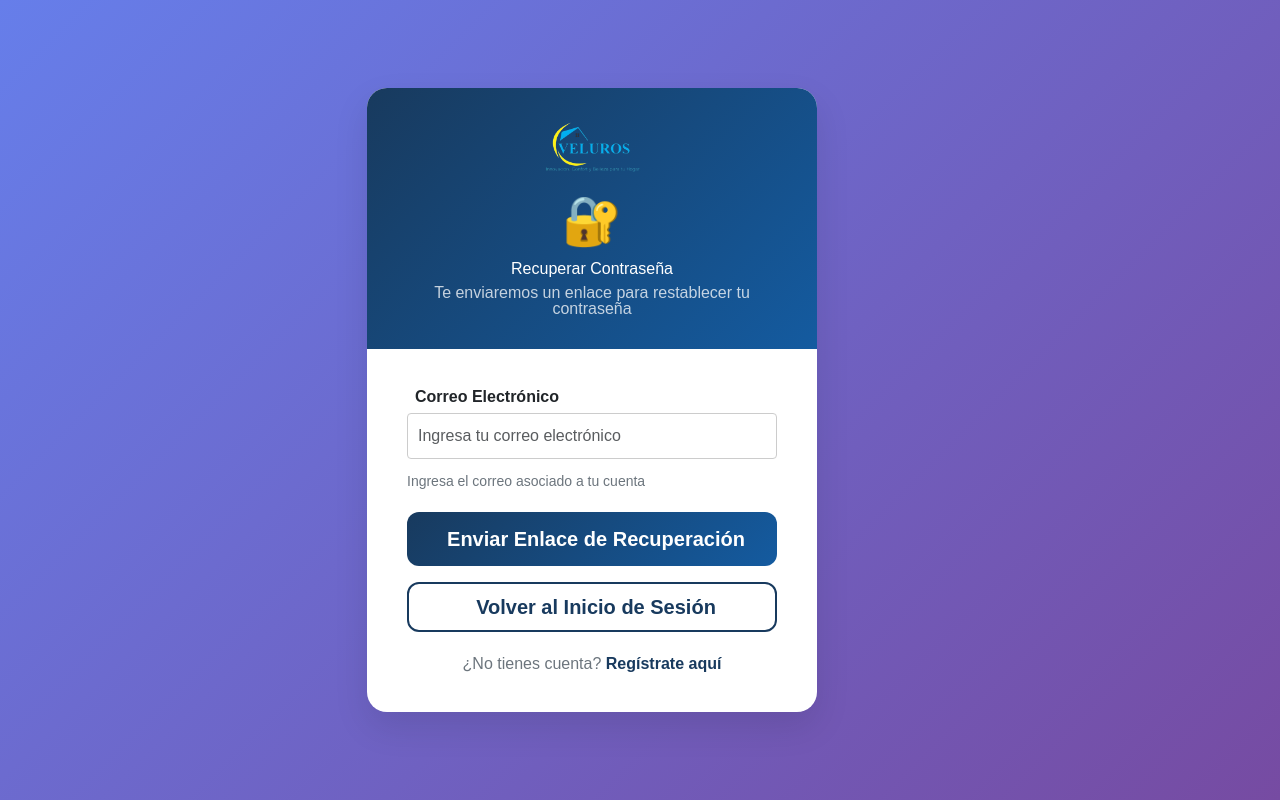
After one commit to Andynoz/Proyecto_Veluweb, a Django app: page /recuperacion/ in a window 1280 px wide. The commit adds this page. Run offline with Django 5.2, Linux system fonts and the light colour scheme; some web fonts are replaced.

Commit message:
Edite el iniciar sesion, Cambie el formulario de registro y hice la vista de recuperacion de contrasena

```diff
--- a/todo/static/todo/styles.css
+++ b/todo/static/todo/styles.css
@@ -524,3 +524,100 @@ Diseño del login*/
         .form-actions button:hover {
             background-color: #145ba0;
         }
+
+        /*link normal*/
+        .azul{
+            text-decoration: underline;
+            color: blue;
+        }
+        /*boton egistro*/
+.form-actions2 {
+            margin-top: 20px;
+            display: flex;
+            align-items: center;
+            justify-content: center;
+        }
+
+/*CSS recuperacion*/
+
+ .recuperacion {
+            background: linear-gradient(135deg, #667eea 0%, #764ba2 100%);
+            min-height: 100vh;
+            display: flex;
+            align-items: center;
+            justify-content: center;
+        }
+
+        .recovery-card {
+            background: white;
+            border-radius: 20px;
+            box-shadow: 0 15px 35px rgba(0, 0, 0, 0.1);
+            overflow: hidden;
+            max-width: 450px;
+            width: 100%;
+        }
+
+        .card-header {
+            background: linear-gradient(135deg, #183a5e 0%, #145ba0 100%);
+            color: white;
+            text-align: center;
+            padding: 2rem;
+        }
+
+        .card-body {
+            padding: 2.5rem;
+        }
+
+        .form-control {
+            border-radius: 12px;
+            border: 2px solid #e1e5e9;
+            padding: 12px 16px;
+            transition: all 0.3s ease;
+        }
+
+        .form-control:focus {
+            border-color: #183a5e;
+            box-shadow: 0 0 0 0.2rem rgba(24, 58, 94, 0.25);
+        }
+
+        .btn-primary {
+            background: linear-gradient(135deg, #183a5e 0%, #145ba0 100%);
+            border: none;
+            border-radius: 12px;
+            padding: 12px 24px;
+            font-weight: 600;
+            transition: all 0.3s ease;
+        }
+
+        .btn-primary:hover {
+            transform: translateY(-2px);
+            box-shadow: 0 8px 25px rgba(24, 58, 94, 0.3);
+        }
+
+        .btn-outline-secondary {
+            border-radius: 12px;
+            border: 2px solid #183a5e;
+            color: #183a5e;
+            font-weight: 600;
+            transition: all 0.3s ease;
+        }
+
+        .btn-outline-secondary:hover {
+            background-color: #183a5e;
+            border-color: #183a5e;
+        }
+
+        .alert {
+            border-radius: 12px;
+            border: none;
+        }
+
+        .text-muted {
+            color: #6c757d !important;
+        }
+
+        .recovery-icon {
+            font-size: 3rem;
+            color: white;
+            margin-bottom: 1rem;
+        }
--- a/todo/templates/todo/login.html
+++ b/todo/templates/todo/login.html
@@ -31,6 +31,8 @@
             <input type="password" id="password" name="password" required>
         </div>
 
+        <a class="azul" href="{% url 'recuperacion' %}">¿Olvidaste tu contraseña?</a>
+
         <div class="form-actions">
             <button  type="submit"><a class="clickeable" href="{% url 'home' %}">Aceptar</a></button>
             <button  type="button"><a class="clickeable" href="{% url 'registro' %}">Registro</a></button>
--- /dev/null
+++ b/todo/templates/todo/recuperacion.html
@@ -0,0 +1,80 @@
+{% load static %}
+<!DOCTYPE html>
+<html lang="es">
+<head>
+    <meta charset="UTF-8">
+    <meta name="viewport" content="width=device-width, initial-scale=1.0">
+    <title>Recuperar Contraseña</title>
+    <!-- Bootstrap CSS -->
+    <link href="https://cdn.jsdelivr.net/npm/bootstrap@5.3.0/dist/css/bootstrap.min.css" rel="stylesheet">
+    <link rel="stylesheet" href="{% static 'todo/styles.css' %}">
+
+</head>
+<body class="recuperacion">
+    <div class="container">
+        <div class="row justify-content-center">
+            <div class="col-md-6">
+                <div class="recovery-card">
+                    <!-- Header -->
+                    <div class="card-header">
+                        <div class="logo">
+                            <img src="{% static 'todo/images/Veluroslogo.png' %}" alt="logo">
+                        </div>
+                        <div class="recovery-icon">
+                            🔐
+                        </div>
+                        <h3 class="mb-0">Recuperar Contraseña</h3>
+                        <p class="mt-2 mb-0 opacity-75">Te enviaremos un enlace para restablecer tu contraseña</p>
+                    </div>
+
+                    <!-- Body -->
+                    <div class="card-body">
+                        <!-- Formulario -->
+                        <form method="POST">
+                            {% csrf_token %}
+
+                            <div class="mb-4">
+                                <label for="email" class="form-label fw-bold text-dark">
+                                    <i class="fas fa-envelope me-2"></i>Correo Electrónico
+                                </label>
+                                <input type="email"
+                                       class="form-control form-control-lg"
+                                       id="email"
+                                       name="email"
+                                       placeholder="Ingresa tu correo electrónico"
+                                       required>
+                                <div class="form-text text-muted">
+                                    Ingresa el correo asociado a tu cuenta
+                                </div>
+                            </div>
+
+                            <!-- Botones -->
+                            <div class="d-grid gap-3">
+                                <button type="submit" class="btn btn-primary btn-lg">
+                                    <i class="fas fa-paper-plane me-2"></i>
+                                    Enviar Enlace de Recuperación
+                                </button>
+
+                                <a href="{% url 'login' %}" class="btn btn-outline-secondary btn-lg">
+                                    <i class="fas fa-arrow-left me-2"></i>
+                                    Volver al Inicio de Sesión
+                                </a>
+                            </div>
+                        </form>
+
+                        <!-- Información adicional -->
+                        <div class="mt-4 text-center">
+                            <small class="text-muted">
+                                ¿No tienes cuenta?
+                                <a href="{% url 'registro' %}" class="text-decoration-none fw-bold" style="color: #183a5e;">
+                                    Regístrate aquí
+                                </a>
+                            </small>
+                        </div>
+                    </div>
+                </div>
+            </div>
+        </div>
+    </div>
+</body>
+</html>
--- a/todo/urls.py
+++ b/todo/urls.py
@@ -10,4 +10,5 @@ urlpatterns = [
     path('index/', views.index, name='index'),
     path('login/', views.login_view, name='login'),
     path('registro/', views.registro_view, name='registro'),
+    path('recuperacion/', views.recuperacion, name='recuperacion'),
 ]
--- a/todo/views.py
+++ b/todo/views.py
@@ -68,3 +68,6 @@ def registro_view(request):
             user.save()
             return redirect('login')
     return render(request, 'todo/registro.html')
+
+def recuperacion(request):
+    return render(request, 'todo/recuperacion.html')
```
Also changed, not shown: todo/templates/todo/registro.html (+36 -17 lines).
